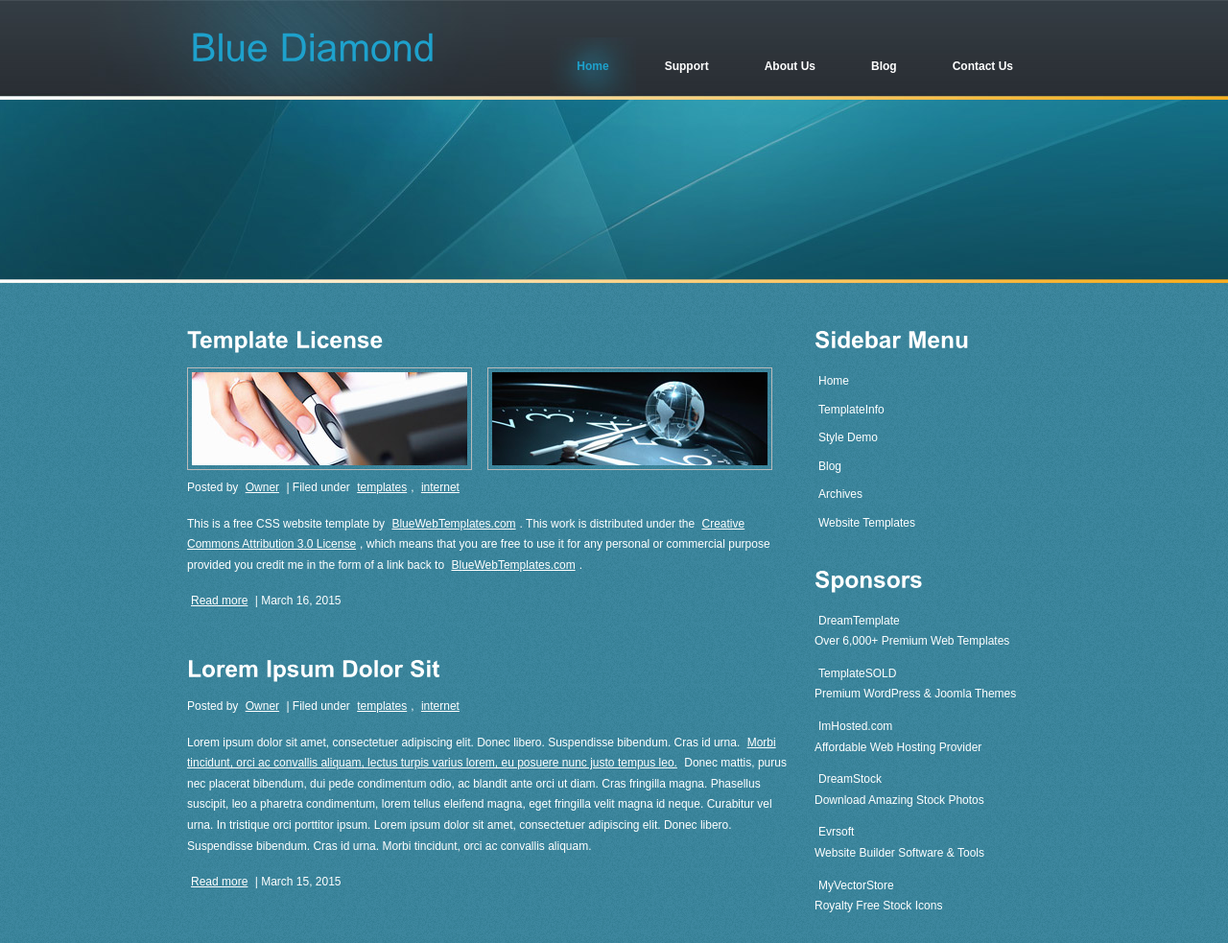
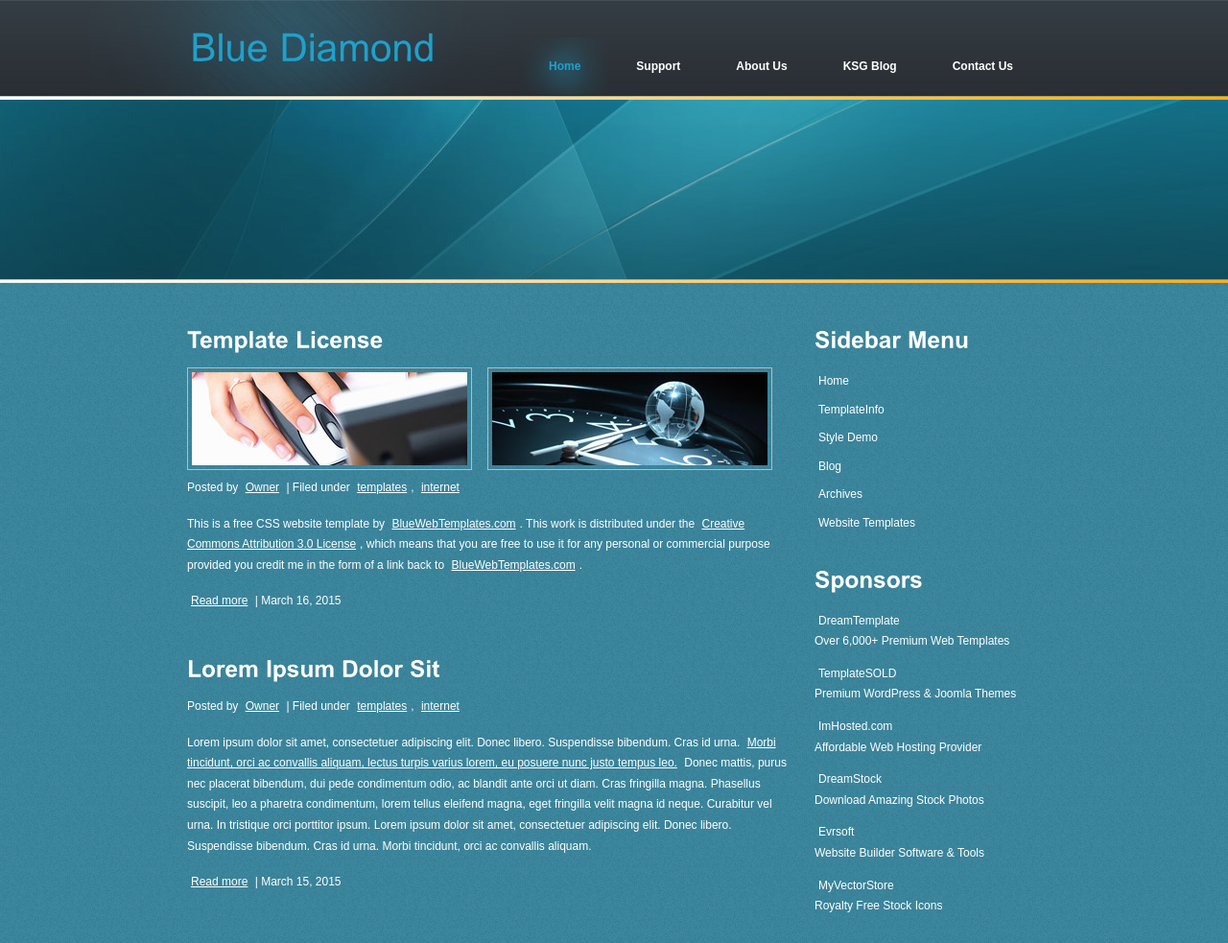
Before and after one commit to amazon-ksgorgv12/staticwebsitre-fliporg-1, a plain HTML site: page index.html in a window 1280 px wide. Shown: the top 983 px of the page at 96% size. Drawn offline with Linux system fonts and the light colour scheme.

Commit message:
blog name changes as ksgrou

```diff
--- a/index.html
+++ b/index.html
@@ -25,7 +25,7 @@ Released for free under a Creative Commons Attribution 3.0 License
           <li class="active"><a href="index.html">Home</a></li>
           <li><a href="support.html">Support</a></li>
           <li><a href="about.html">About Us</a></li>
-          <li><a href="blog.html">Blog</a></li>
+          <li><a href="blog.html">KSG Blog</a></li>
           <li><a href="contact.html">Contact Us</a></li>
         </ul>
       </div>
```
